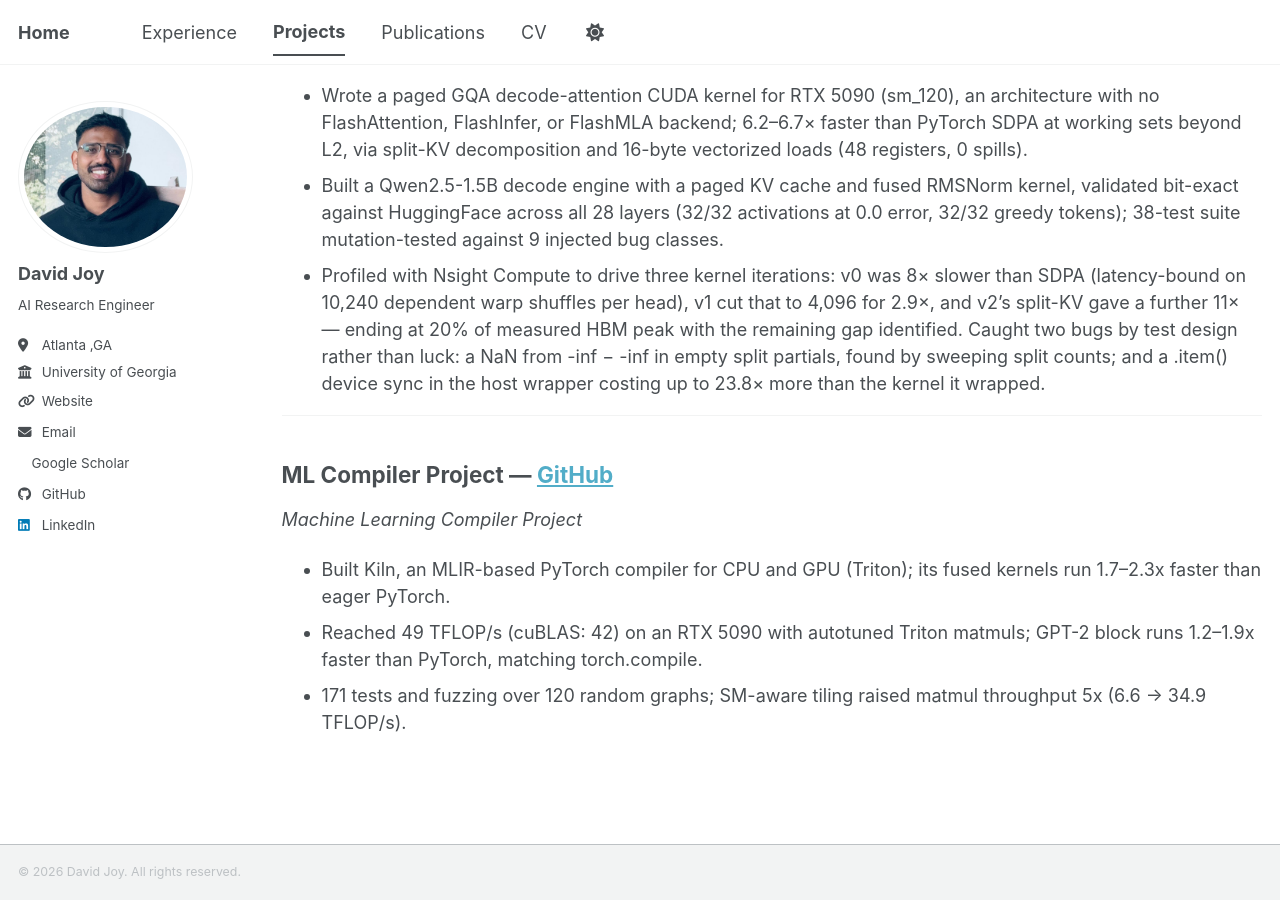
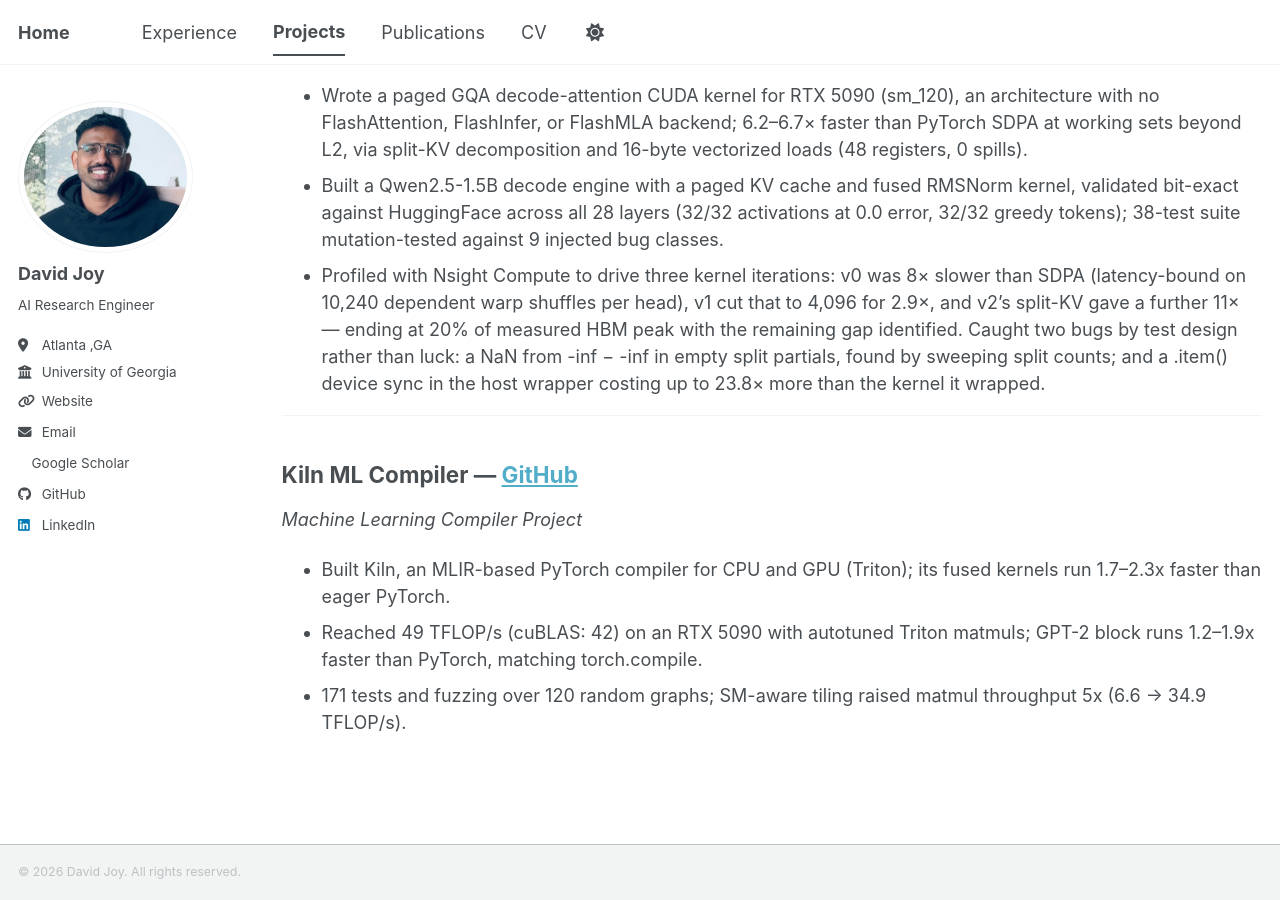
Before and after one commit to davidjoyme/davidjoyme.github.io, a Jekyll site: the page built from _pages/projects.md, in a window 1280 px wide and 900 px high, scrolled down 608 px. Built offline with Jekyll 4.4.1, drawn with Linux system fonts in a browser that asks for light colours; a style sheet for code colours, icons or effects is not loaded.

Commit message:
project phrasing change

```diff
--- a/_pages/projects.md
+++ b/_pages/projects.md
@@ -25,7 +25,7 @@ author_profile: true
 
 ---
 
-## ML Compiler Project — [GitHub](https://github.com/davidjoyme)
+## Kiln ML Compiler — [GitHub](https://github.com/davidjoyme)
 
 *Machine Learning Compiler Project*
 
```
